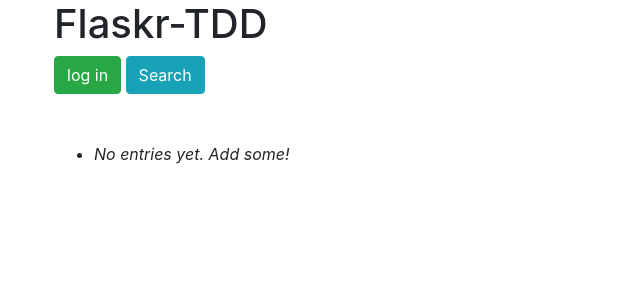
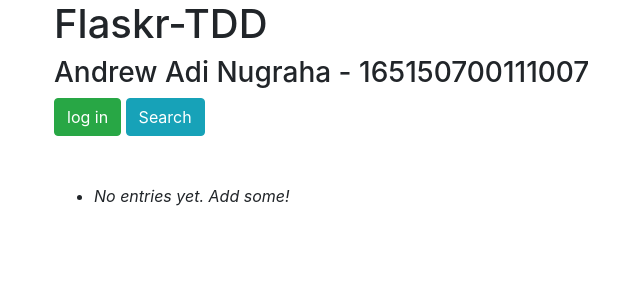
Before and after one commit to andrewadin/flask-tdd, a Flask app: page / in a window 1280 px wide. Shown: the top 300 px of the page, without its empty margins (31-671 px from the left). Run offline with Flask 2, Linux system fonts and the light colour scheme; data that the repository does not hold is empty; some libraries are stand-ins or nearby versions.

Commit message:
edit index.html

```diff
--- a/templates/index.html
+++ b/templates/index.html
@@ -9,6 +9,7 @@
   <div class="container">
 
     <h1>Flaskr-TDD</h1>
+    <h3>Andrew Adi Nugraha - 165150700111007</h3>
 
     {% if not session.logged_in %}
       <a class="btn btn-success" role="button" href="{{ url_for('login') }}">log in</a>
```
